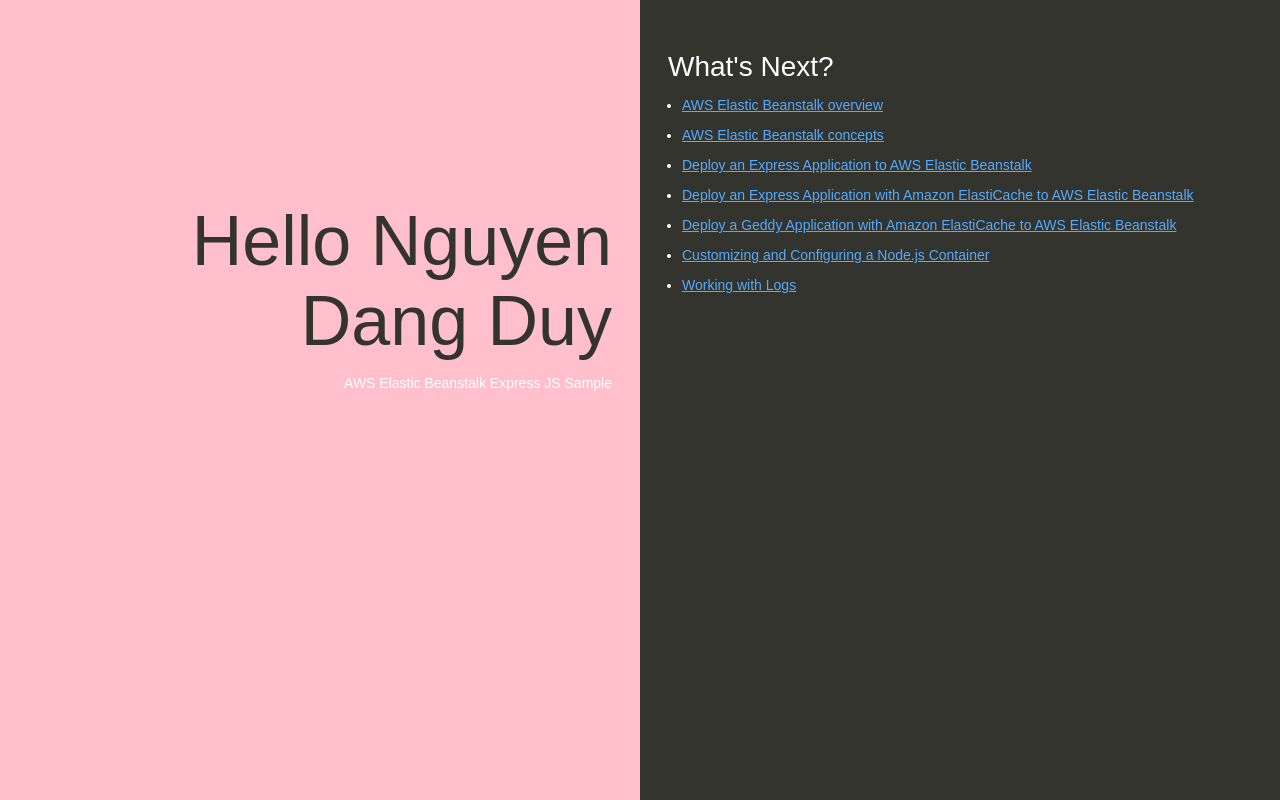
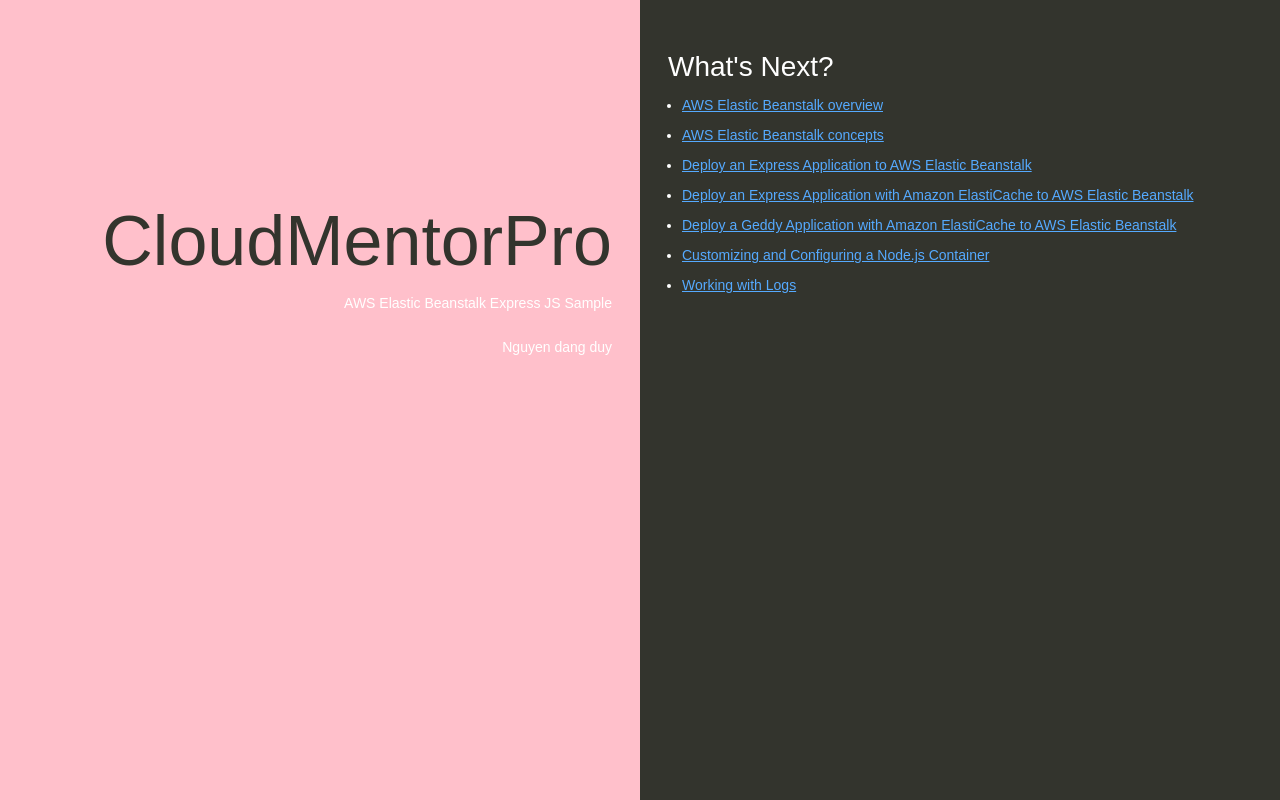
Before and after one commit to duynd12/cicd-demo-aws, a website: page index.html in a window 1280 px wide. Drawn offline with Linux system fonts and the light colour scheme.

Commit message:
update header title in index.html

```diff
--- a/index.html
+++ b/index.html
@@ -74,8 +74,9 @@
   </head>
   <body>
     <div class="textColumn">
-      <h1>Hello Nguyen Dang Duy</h1>
+      <h1>CloudMentorPro</h1>
       <p>AWS Elastic Beanstalk Express JS Sample</p>
+      <p>Nguyen dang duy</p>
 
     </div>
     <div class="linksColumn">
```
